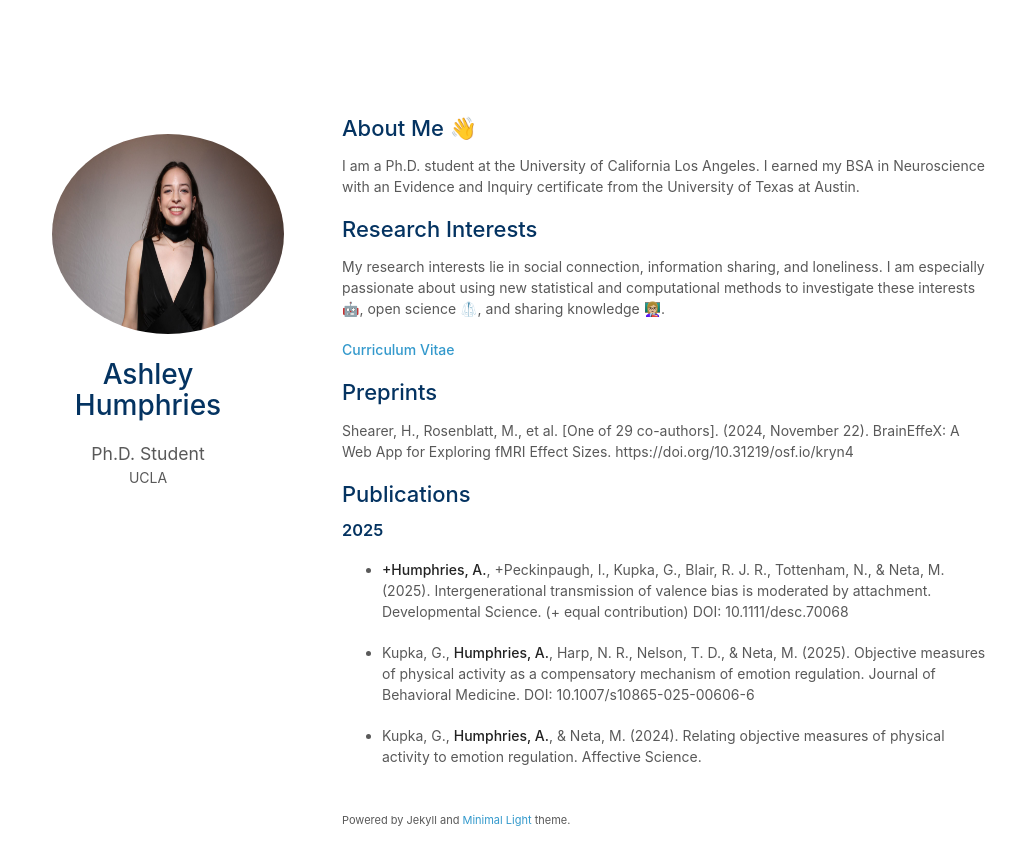
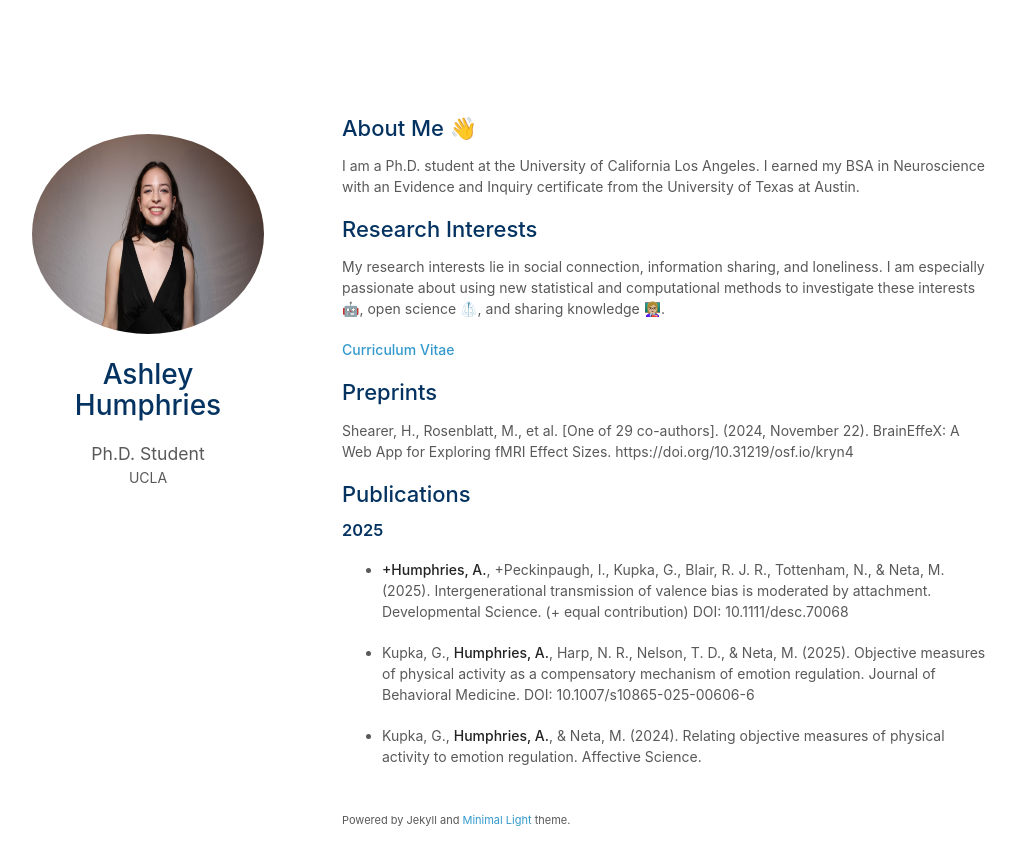
Before and after one commit to ashleyhumphries/ashleyhumphries.github.io, a Jekyll site: the page built from index.md, in a window 1280 px wide. Shown: the top 865 px of the page, without its empty margins (128-1144 px from the left). Built offline with Jekyll 4.4.1, drawn with Linux system fonts in a browser that asks for light colours; a style sheet for code colours, icons or effects is not loaded; our own code applies the rules of GitHub Pages for plain Markdown files.

Commit message:
Update homepage.html
messing with left margin

```diff
--- a/_layouts/homepage.html
+++ b/_layouts/homepage.html
@@ -40,7 +40,7 @@
       <header>
 
          {% if site.avatar %}
-        <a class="image avatar"><img src="{{ site.avatar }}" alt="avatar" style="width: 400px; height: 200px; margin: 0 50px 0 0" /></a>
+        <a class="image avatar"><img src="{{ site.avatar }}" alt="avatar" style="width: 400px; height: 200px; margin: 0 0 0 -20px" /></a>
         {% endif %}
 
         <h1>{{ site.title }}</h1>
```
